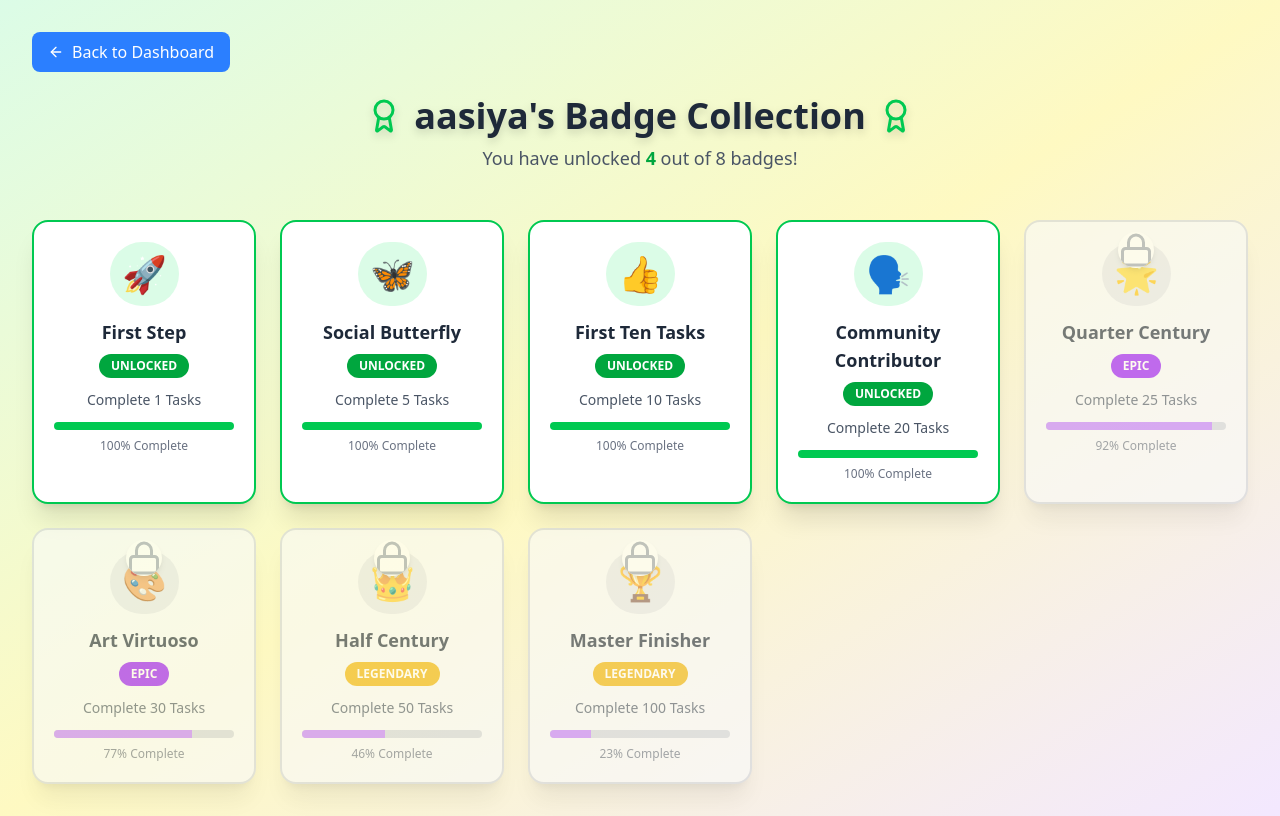
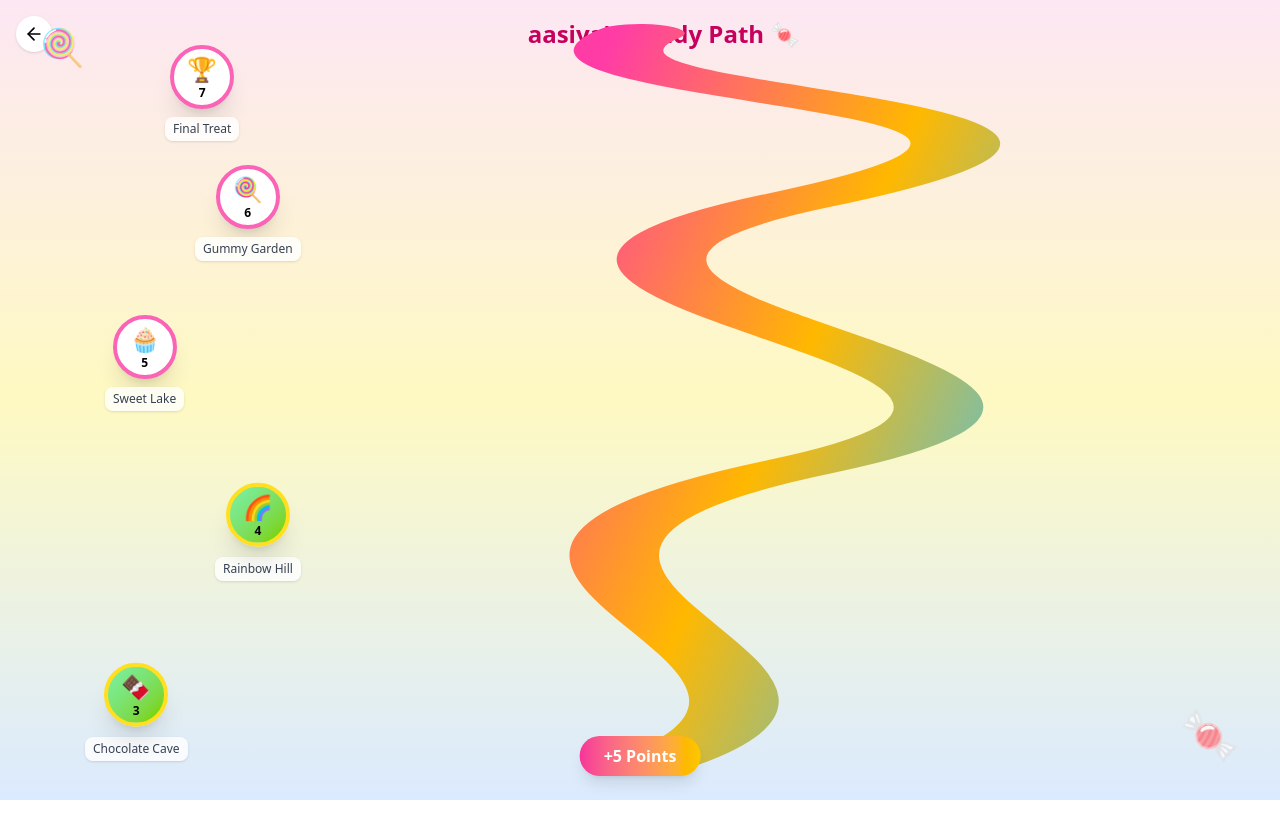
Before and after one commit to kishybala/gamify_train, a React (Vite) app: page /badges in a window 1280 px wide. Built offline with nearby package versions, Linux system fonts and the light colour scheme; no server answers.

Commit message:
added change file

```diff
--- a/src/component/badges.jsx
+++ b/src/component/badges.jsx
@@ -1,131 +1,138 @@
-import React from 'react';
-import { Award, Lock, ArrowLeft } from 'lucide-react';
-import { useNavigate } from 'react-router-dom';
+import React from "react";
+import { motion } from "framer-motion";
+import { ArrowLeft } from "lucide-react";
+import { useNavigate } from "react-router-dom";
 
-// Configuration
-const USER_NAME = 'aasiya';
-const INITIAL_TASKS_COMPLETED = 23;
+const USER_NAME = "aasiya";
+const INITIAL_POINTS = 23;
 
-// Rarity Color Mapping
-const RARITY_COLORS = {
-  COMMON: 'bg-gray-500',
-  RARE: 'bg-blue-500',
-  EPIC: 'bg-purple-600',
-  LEGENDARY: 'bg-yellow-500',
-};
-
-// Badge Data
-const ALL_BADGES = [
-  { id: 'starter', name: 'First Step', icon: '🚀', rarity: 'COMMON', unlock_criteria_value: 1 },
-  { id: 'first-ten', name: 'First Ten Tasks', icon: '👍', rarity: 'RARE', unlock_criteria_value: 10 },
-  { id: 'quarter', name: 'Quarter Century', icon: '🌟', rarity: 'EPIC', unlock_criteria_value: 25 },
-  { id: 'half-century', name: 'Half Century', icon: '👑', rarity: 'LEGENDARY', unlock_criteria_value: 50 },
-  { id: 'community', name: 'Community Contributor', icon: '🗣️', rarity: 'RARE', unlock_criteria_value: 20 },
-  { id: 'art', name: 'Art Virtuoso', icon: '🎨', rarity: 'EPIC', unlock_criteria_value: 30 },
-  { id: 'social', name: 'Social Butterfly', icon: '🦋', rarity: 'COMMON', unlock_criteria_value: 5 },
-  { id: 'master', name: 'Master Finisher', icon: '🏆', rarity: 'LEGENDARY', unlock_criteria_value: 100 },
+const LEVELS = [
+  { id: 1, name: "Lemon Drop", icon: "🍋", points: 1 },
+  { id: 2, name: "Candy Factory", icon: "🍬", points: 5 },
+  { id: 3, name: "Chocolate Cave", icon: "🍫", points: 10 },
+  { id: 4, name: "Rainbow Hill", icon: "🌈", points: 15 },
+  { id: 5, name: "Sweet Lake", icon: "🧁", points: 25 },
+  { id: 6, name: "Gummy Garden", icon: "🍭", points: 35 },
+  { id: 7, name: "Final Treat", icon: "🏆", points: 50 },
 ];
 
-// Calculate earned badges
-const calculateEarnedBadges = (tasks) => {
-  return ALL_BADGES.filter((badge) => tasks >= badge.unlock_criteria_value);
-};
+export default function CandyPathOnTrack() {
+  const navigate = useNavigate();
+  const [points, setPoints] = React.useState(INITIAL_POINTS);
 
-export default function BadgesPage() {
-  const navigate = useNavigate();
-  const [tasksCompleted] = React.useState(INITIAL_TASKS_COMPLETED);
-  const earnedBadges = calculateEarnedBadges(tasksCompleted);
-
-  // Get current user to determine which dashboard to return to
-  const currentUser = JSON.parse(localStorage.getItem("currentUser") || "{}");
-  const dashboardPath = currentUser.role === "Mentor" ? "/mentor-dashboard" : "/dashboard";
-
-  const sortedBadges = [...ALL_BADGES].sort((a, b) => {
-    const aEarned = earnedBadges.some((eb) => eb.id === a.id);
-    const bEarned = earnedBadges.some((eb) => eb.id === b.id);
-    if (aEarned && !bEarned) return -1;
-    if (!aEarned && bEarned) return 1;
-    return a.unlock_criteria_value - b.unlock_criteria_value;
-  });
+  const getUnlocked = (levelPoints) => points >= levelPoints;
 
   return (
-    <div className="min-h-screen bg-gradient-to-br from-green-100 via-yellow-100 to-purple-100 font-sans p-8">
-      <script src="https://cdn.tailwindcss.com"></script>
-      <style>
-        {`@import url('https://fonts.googleapis.com/css2?family=Inter:wght@100..900&display=swap');
-        body { font-family: 'Inter', sans-serif; }`}
-      </style>
-
-      {/* Back Button */}
-      <button
-        onClick={() => navigate(dashboardPath)}
-        className="mb-6 flex items-center px-4 py-2 bg-blue-500 text-white rounded-lg hover:bg-blue-600 transition-colors"
-      >
-        <ArrowLeft className="w-4 h-4 mr-2" />
-        Back to Dashboard
-      </button>
-
-      <div className="text-center mb-12">
-        <h1 className="text-4xl font-extrabold text-gray-800 drop-shadow-lg flex items-center justify-center">
-          <Award size={36} className="text-green-500 mr-3" />
-          {currentUser.name || USER_NAME}'s Badge Collection
-          <Award size={36} className="text-green-500 ml-3" />
+    <div className="min-h-screen bg-gradient-to-b from-pink-100 via-yellow-100 to-blue-100 relative overflow-hidden">
+      {/* Header */}
+      <div className="flex items-center gap-3 p-4">
+        <button
+          onClick={() => navigate(-1)}
+          className="p-2 bg-white rounded-full shadow hover:scale-105 transition"
+        >
+          <ArrowLeft size={20} />
+        </button>
+        <h1 className="text-2xl font-bold text-pink-700 text-center flex-1">
+          {USER_NAME}'s Candy Path 🍬
         </h1>
-        <p className="text-lg text-gray-600 mt-2">
-          You have unlocked <span className="font-bold text-green-600">{earnedBadges.length}</span> out of {ALL_BADGES.length} badges!
-        </p>
       </div>
 
-      <div className="grid grid-cols-2 sm:grid-cols-3 lg:grid-cols-4 xl:grid-cols-5 gap-6">
-        {sortedBadges.map((badge) => {
-          const isEarned = earnedBadges.some((eb) => eb.id === badge.id);
-          const progressPercentage = Math.min(100, (tasksCompleted / badge.unlock_criteria_value) * 100);
-          const rarityColorClass = RARITY_COLORS[badge.rarity] || 'bg-gray-500';
+      {/* Path SVG background */}
+      <div className="absolute inset-0 pointer-events-none">
+        <svg
+          className="w-full h-full"
+          viewBox="0 0 400 1200"
+          preserveAspectRatio="none"
+        >
+          <defs>
+            <linearGradient id="pathGradient" x1="0" y1="0" x2="1" y2="1">
+              <stop offset="0%" stopColor="#ff3ca6" />
+              <stop offset="50%" stopColor="#ffb800" />
+              <stop offset="100%" stopColor="#39c2ff" />
+            </linearGradient>
+          </defs>
+          <path
+            d="M200 1150 C 300 1000, 100 850, 250 700 S 100 450, 250 300 S 150 150, 200 50"
+            stroke="url(#pathGradient)"
+            strokeWidth="28"
+            fill="none"
+            strokeLinecap="round"
+            strokeLinejoin="round"
+          />
+        </svg>
+      </div>
+
+      {/* Level nodes placed on the path */}
+      <div className="absolute top-0 left-0 w-full h-full">
+        {LEVELS.map((lvl, index) => {
+          // Coordinates roughly match the path curve
+          const positions = [
+            { x: 200, y: 1100 },
+            { x: 250, y: 900 },
+            { x: 120, y: 700 },
+            { x: 250, y: 520 },
+            { x: 140, y: 350 },
+            { x: 230, y: 200 },
+            { x: 200, y: 80 },
+          ];
+          const pos = positions[index];
+          const unlocked = getUnlocked(lvl.points);
 
           return (
-            <div
-              key={badge.id}
-              className={`p-5 rounded-2xl border-2 text-center transition-all duration-300 hover:scale-105 shadow-xl ${
-                isEarned ? 'bg-white border-green-500' : 'bg-gray-50 opacity-60 border-gray-300'
-              }`}
+            <motion.div
+              key={lvl.id}
+              className="absolute flex flex-col items-center"
+              style={{
+                left: pos.x - 35,
+                top: pos.y - 35,
+              }}
+              initial={{ opacity: 0, scale: 0 }}
+              animate={{ opacity: 1, scale: 1 }}
+              transition={{ delay: index * 0.15 }}
             >
-              <div className="relative h-16 flex flex-col items-center justify-center mb-3">
-                {!isEarned && <Lock size={36} className="text-gray-400 absolute top-[-10px] z-10 bg-white rounded-full shadow-md" />}
-                <div
-                  className={`text-4xl p-3 rounded-full ${
-                    isEarned ? 'bg-green-100 text-green-600' : 'bg-gray-200 text-gray-500'
-                  }`}
-                >
-                  {badge.icon}
-                </div>
+              <div
+                className={`w-16 h-16 rounded-full flex flex-col items-center justify-center shadow-xl border-4 text-lg font-bold ${
+                  unlocked
+                    ? "bg-gradient-to-br from-green-300 to-lime-500 border-yellow-300 animate-bounce"
+                    : "bg-white border-pink-400"
+                }`}
+              >
+                <div className="text-2xl">{lvl.icon}</div>
+                <div className="text-xs font-semibold">{lvl.id}</div>
               </div>
 
-              <h3 className="text-lg font-bold text-gray-800 mt-2">{badge.name}</h3>
-
-              <p
-                className={`text-xs font-semibold uppercase mt-2 mb-3 inline-block py-1 px-3 rounded-full text-white ${
-                  isEarned ? 'bg-green-600' : rarityColorClass
-                }`}
-              >
-                {isEarned ? 'Unlocked' : badge.rarity}
-              </p>
-
-              <p className="text-sm text-gray-600 mb-3">Complete {badge.unlock_criteria_value} Tasks</p>
-
-              <div className="h-2 bg-gray-300 rounded-full overflow-hidden">
-                <div
-                  className={`h-full transition-all duration-500 ${
-                    isEarned ? 'bg-green-500' : 'bg-purple-400'
-                  }`}
-                  style={{ width: `${progressPercentage}%` }}
-                ></div>
+              <div className="text-center mt-2 text-xs text-gray-700 font-medium bg-white/80 px-2 py-1 rounded-lg shadow-sm">
+                {lvl.name}
               </div>
-              <p className="text-xs text-gray-500 mt-2 font-medium">
-                {isEarned ? '100%' : `${progressPercentage.toFixed(0)}%`} Complete
-              </p>
-            </div>
+            </motion.div>
           );
         })}
+      </div>
+
+      {/* Floating candies for fun */}
+      <motion.div
+        animate={{ y: [0, -15, 0] }}
+        transition={{ duration: 4, repeat: Infinity }}
+        className="absolute top-10 left-10 text-4xl opacity-70"
+      >
+        🍭
+      </motion.div>
+      <motion.div
+        animate={{ y: [0, -10, 0] }}
+        transition={{ duration: 3, repeat: Infinity }}
+        className="absolute bottom-10 right-10 text-5xl opacity-70"
+      >
+        🍬
+      </motion.div>
+
+      {/* Add points button (demo) */}
+      <div className="fixed bottom-6 left-1/2 -translate-x-1/2">
+        <button
+          onClick={() => setPoints((p) => p + 5)}
+          className="bg-gradient-to-r from-pink-500 to-yellow-400 text-white font-semibold px-6 py-2 rounded-full shadow-lg hover:scale-105 transition"
+        >
+          +5 Points
+        </button>
       </div>
     </div>
   );
```
